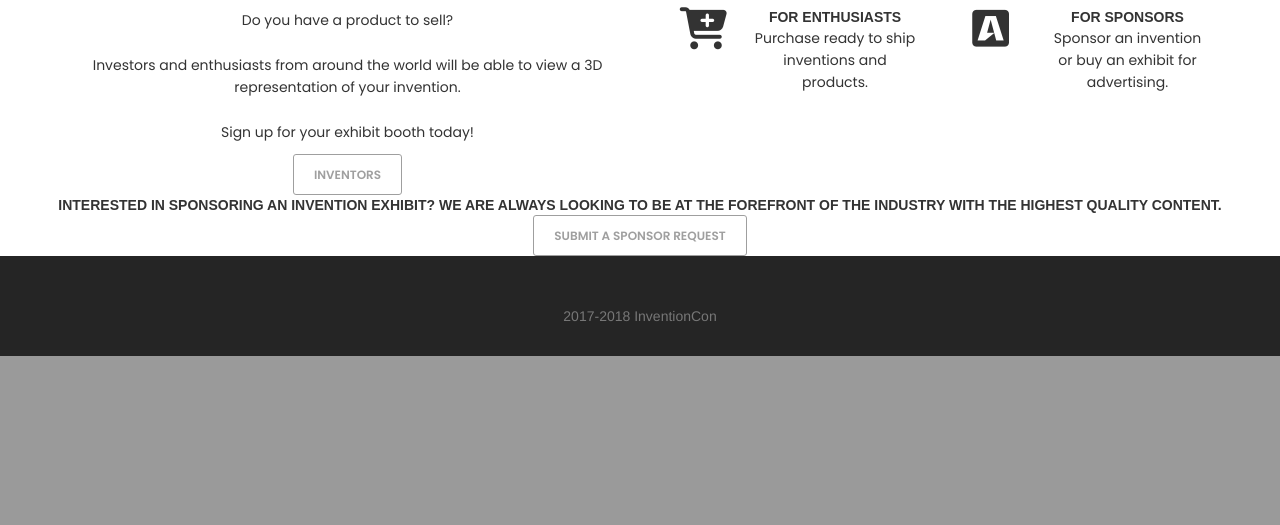
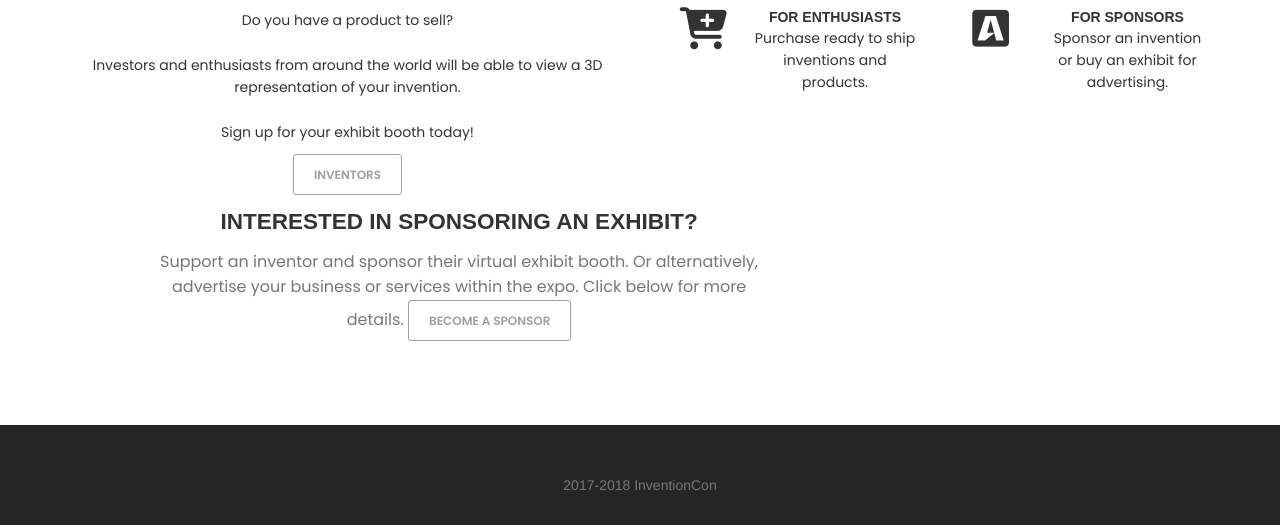
Before and after one commit to RorschachRev/djdroit, a Django app: template mydj/templates/pages/index.html in a window 1280 px wide. Shown: the part 980-1505 px from the top of the page. Before the commit the page ends 1336 px from the top, so only its background shows below. Run offline with Django 3.2, Linux system fonts and the light colour scheme; the template is opened without the code that fills it, so the values that code supplies are empty; some libraries are stand-ins or nearby versions; some web fonts are replaced.

Commit message:
added section to index

```diff
--- a/mydj/templates/pages/index.html
+++ b/mydj/templates/pages/index.html
@@ -139,22 +139,50 @@
         </section>
         <!-- //Section - About End -->
 
+    <!-- sponsor section -->
+    <div id="sponsor" class="each-feature">
+        <div class="container">
+            <div class="row py-5">
+                <div class="col-12 col-md-offset-1">
+                    <div class="row clearfix">
+                        <div class="col-md-7 col-sm-6 col-xs-12 float-right">
+                            <div class="info-icon">
+                                <h3 class="font-alt font-w-700 letter-spacing-2 text-uppercase text-white title-small">Interested in sponsoring an exhibit?</h3>
+                                <p class="description custom-description">
+                                    Support an inventor and sponsor their virtual exhibit booth. Or alternatively, advertise your business or services within the expo. Click below for more details.
+
+                                     <a href="/sponsor.html" class="page-scroll btn btn-blue btn-small btn-lg-large mt-5 mx-0">Become a Sponsor </a>
+                                </p>
+                            </div>
+                        </div>
+                        <div class="col-md-5 col-sm-6 col-xs-12 float-left">
+                            <div class="info-icon">
+                                <div class="icon text-danger">
+                                    <img src="/static/images/icons/artist-payout.png"/>
+                                </div>
+                            </div>
+                        </div>
+                    </div>
+                </div>
+            </div>
+        </div>
+    </div>
 
         <!-- Promo Start -->
-        <div id="promo" class="bg-img-cover bg-overlay-black-7">
+       <!--  <div id="promo" class="bg-img-cover bg-overlay-black-7">
             <div class="container">
                 <div class="row py-5">
                     <div class="col-12 py-5 text-center">
                         <span class="font-alt font-w-700 letter-spacing-2 text-uppercase text-white title-small">Interested in sponsoring an Invention exhibit?</span>
                         <span class="d-block font-alt font-w-600 letter-spacing-1 mt-3 text-gray-300 text-small text-uppercase">We are always looking to be at the forefront of the industry with the <span class="text-orange">highest quality</span> content.</span>
                         <a href="#contact" class="page-scroll btn btn-blue btn-small btn-lg-large mt-5 mx-0">Submit a Sponsor request</a>
-                    </div>
+                    </div> -->
                     <!-- //.col-12 -->
-                </div>
+                <!-- </div> -->
                 <!-- //.row -->
-            </div>
+            <!-- </div> -->
             <!-- //.container -->
-        </div>
+        <!-- </div> -->
         <!-- //Promo End -->
 
 
```
